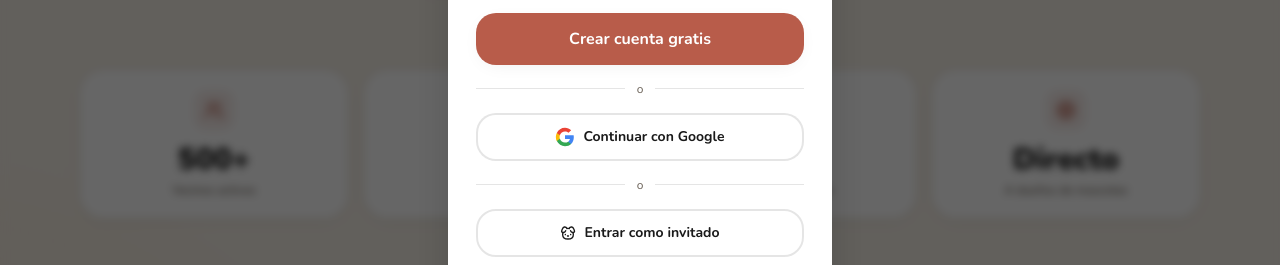
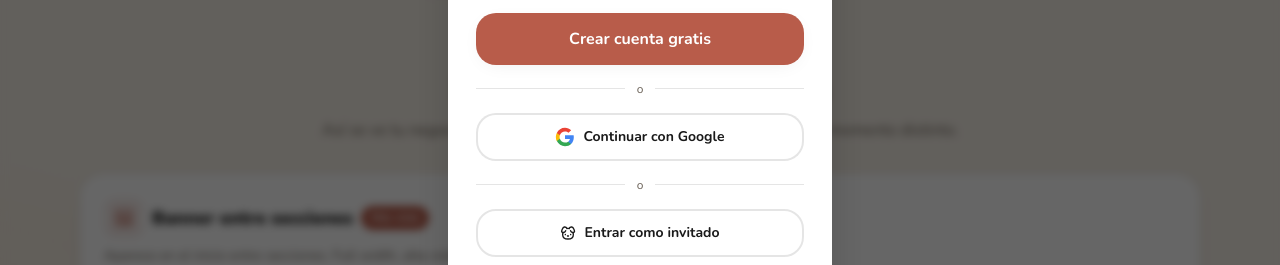
Before and after one commit to guido-gentili-eng/vecindog, a Next.js app: page /publicitate in a window 1280 px wide. Shown: the part 457-722 px from the top of the page. Built offline with nearby package versions, Linux system fonts and the light colour scheme; no server answers.

Commit message:
fix: eliminar seccion de stats de publicidad

```diff
--- a/app/publicitate/page.tsx
+++ b/app/publicitate/page.tsx
@@ -156,20 +156,6 @@ export default function PublicitatePage() {
         </div>
       </section>
 
-      {/* ── STATS ─────────────────────────────────────────────── */}
-      <section className="mb-16 md:mb-20">
-        <div className="grid grid-cols-2 gap-4 md:grid-cols-4">
-          {STATS.map(({ value, label, icon: Icon }) => (
-            <div key={label} className="card p-5 text-center">
-              <span className="inline-flex h-10 w-10 items-center justify-center rounded-xl bg-brand-primary/10 text-brand-primary">
-                <Icon className="h-5 w-5" />
-              </span>
-              <p className="mt-3 font-display text-3xl font-black text-ink">{value}</p>
-              <p className="mt-1 text-xs font-semibold text-ink-muted">{label}</p>
-            </div>
-          ))}
-        </div>
-      </section>
 
       {/* ── FORMATOS ──────────────────────────────────────────── */}
       <section className="mb-16 md:mb-20">
```
